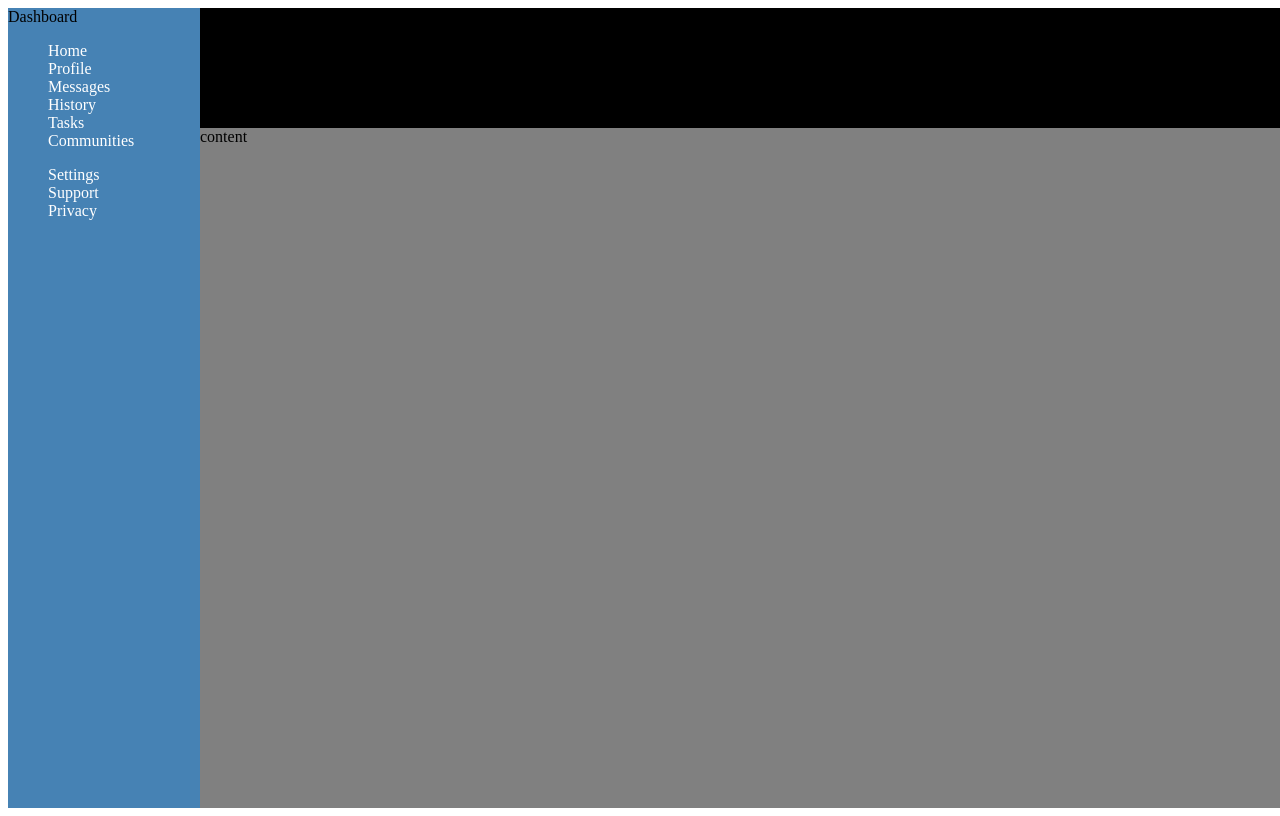
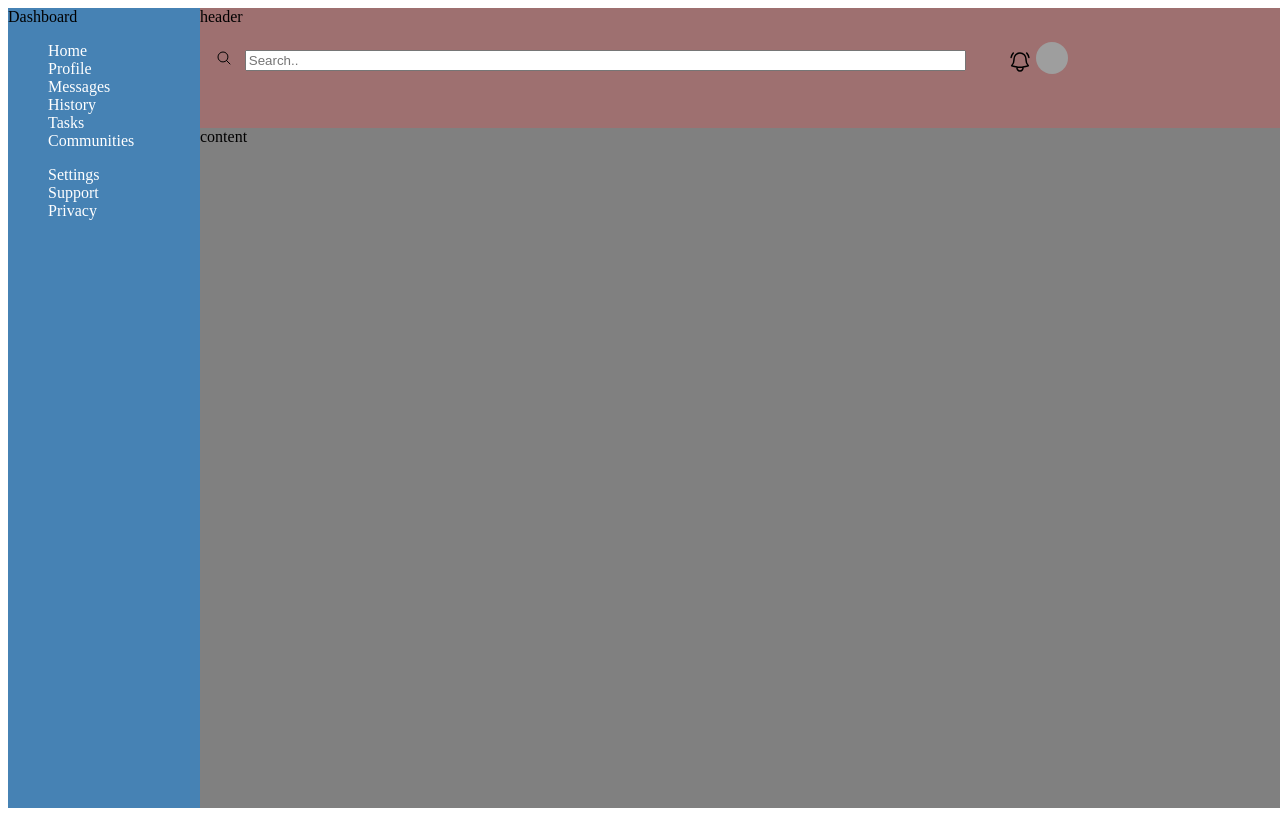
Before and after one commit to AJ-Gagliardo/dashboard, a plain HTML site: page index.html in a window 1280 px wide. Drawn offline with Linux system fonts and the light colour scheme; grey boxes are pictures that could not be loaded.

Commit message:
added a few more elements and some svgs

```diff
--- a/index.html
+++ b/index.html
@@ -28,7 +28,29 @@
             </div>
 
             </div>
-        <div class="header">header</div>
+        <div class="header">header
+
+            <div class="header-top">
+               <div class="header-top-left">
+
+                   <svg class="search-icon icon" xmlns="http://www.w3.org/2000/svg" fill="none" viewBox="0 0 24 24" stroke-width="1.5" stroke="currentColor" class="w-6 h-6">
+                       <path stroke-linecap="round" stroke-linejoin="round" d="m21 21-5.197-5.197m0 0A7.5 7.5 0 1 0 5.196 5.196a7.5 7.5 0 0 0 10.607 10.607Z" /> -->
+                    </svg>
+
+                    <input id="search-box" type="text" placeholder="Search..">
+                </div>
+                <div class="header-top-right">
+
+                    <svg id="bell-icon" xmlns="http://www.w3.org/2000/svg" fill="none" viewBox="0 0 24 24" stroke-width="1.5" stroke="currentColor" class="w-6 h-6">
+                        <path stroke-linecap="round" stroke-linejoin="round" d="M14.857 17.082a23.848 23.848 0 0 0 5.454-1.31A8.967 8.967 0 0 1 18 9.75V9A6 6 0 0 0 6 9v.75a8.967 8.967 0 0 1-2.312 6.022c1.733.64 3.56 1.085 5.455 1.31m5.714 0a24.255 24.255 0 0 1-5.714 0m5.714 0a3 3 0 1 1-5.714 0M3.124 7.5A8.969 8.969 0 0 1 5.292 3m13.416 0a8.969 8.969 0 0 1 2.168 4.5" />
+                    </svg>
+                    <img class="cat-display-pic" src="img/cat.png" alt="cat picture with sunglasses">
+                </div>
+
+
+            </div>
+                <div class="header-bot"></div>
+        </div>
         <div class="content">content</div>
 
 
--- a/styles.css
+++ b/styles.css
@@ -21,7 +21,7 @@ body{
 
 }
 .header{
-background-color: black;
+background-color: rgb(158, 112, 112);
 }
 
 .content{
@@ -36,3 +36,48 @@ a{
     color:white;
     text-decoration: none;
 }
+
+
+.header{
+    display:flex;
+    flex-direction: column;
+}
+.header-top{
+display:flex;
+padding:1rem;
+align-items: center;
+/* justify-content: space-between; */
+}
+
+.header-top-left{
+    display:flex;
+    flex:3;
+}
+
+.header-top-right{
+    flex:1;
+}
+.search-icon{
+height:1rem;
+width:1rem;
+margin-right:1vw;
+
+}
+
+#search-box{
+    width:90%;
+
+
+}
+
+#bell-icon{
+    height:1.5rem;
+    width:1.5rem;
+    /* margin-right:5%; */
+}
+
+.cat-display-pic{
+    height:2rem;
+    width:2rem;
+    border-radius:50%;
+}
```
Also changed, not shown: 1 other file.
